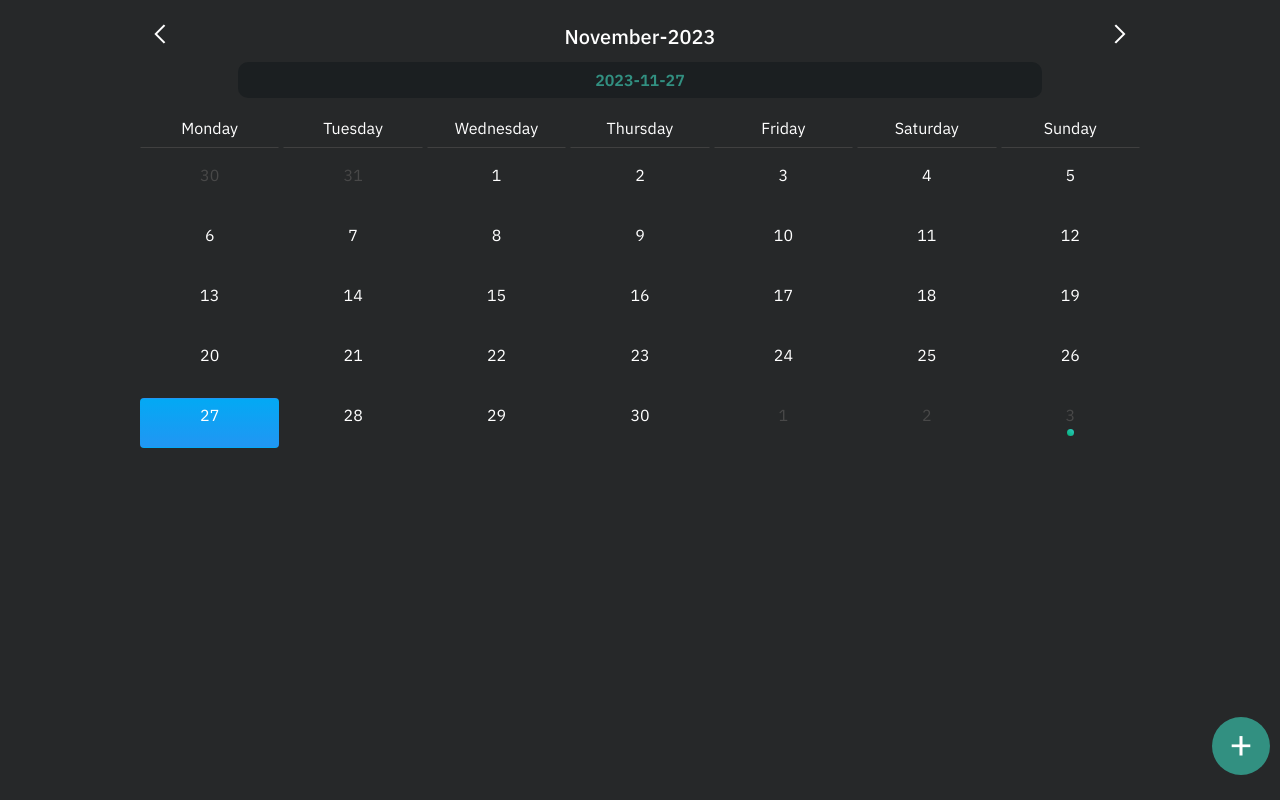
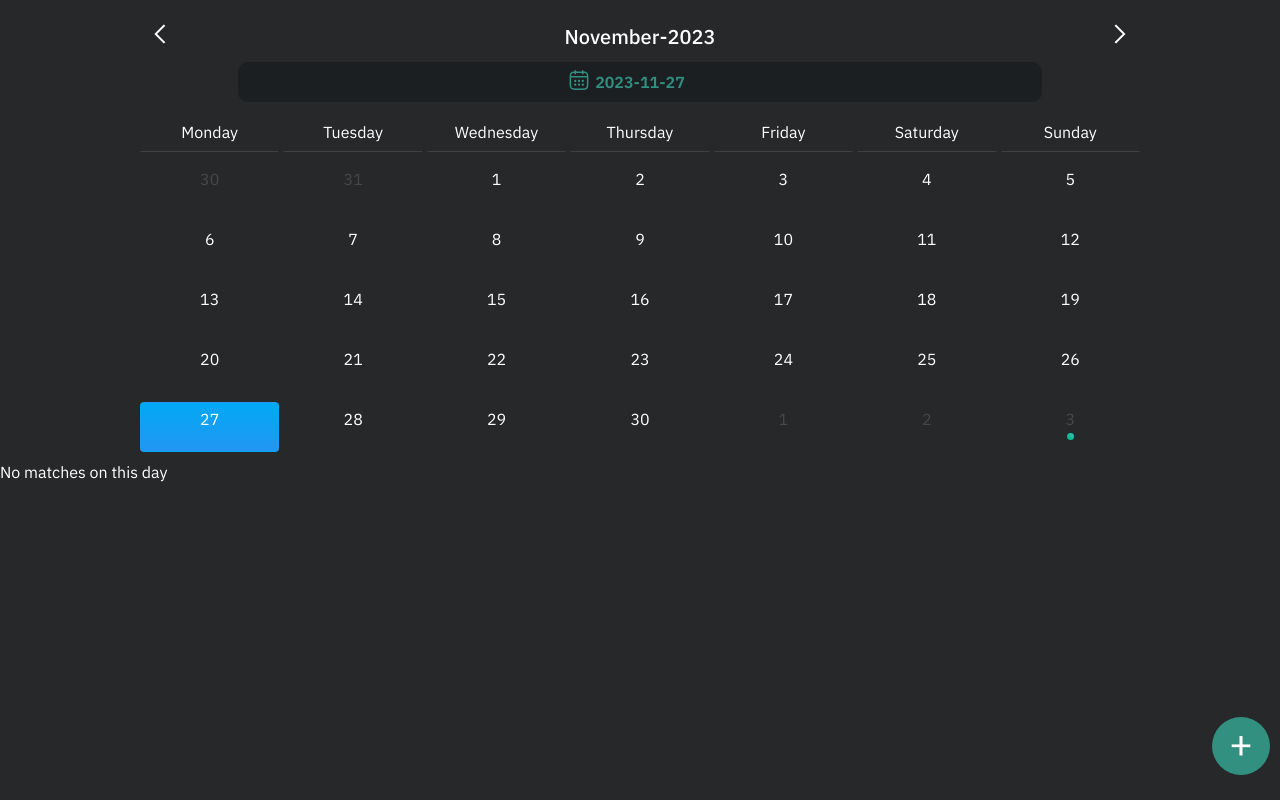
Before and after one commit to elekadam21/calendar, an Angular app in the folder calendar/: page / in a window 1280 px wide. Built offline with nearby package versions, Linux system fonts and the light colour scheme.

Commit message:
added calendar icon, collapsing for the calendar and basic match cards

```diff
--- a/calendar/src/app/app.component.scss
+++ b/calendar/src/app/app.component.scss
@@ -2,7 +2,7 @@
   font-family: "IBM Plex Sans", sans-serif;
   background: var(--bg-color);
   color: var(--font-color);
-  height: 100vh;
+  min-height: 100vh;
   display: block;
   box-sizing: border-box;
   -webkit-font-smoothing: antialiased;
--- a/calendar/src/app/calendar/calendar.module.ts
+++ b/calendar/src/app/calendar/calendar.module.ts
@@ -6,6 +6,7 @@ import { CommonModule } from "@angular/common";
 import { CalendarEventsComponent } from "./components/calendar-events/calendar-events.component";
 import { FloatButtonComponent } from "./components/float-button/float-button.component";
 import { MatchCardComponent } from "./components/match-card/match-card.component";
+import { CalendarIconComponent } from "./components/calendar-icon/calendar-icon.component";
 
 @NgModule({
   imports: [
@@ -16,7 +17,8 @@ import { MatchCardComponent } from "./components/match-card/match-card.component
     CalendarComponent,
     CalendarEventsComponent,
     FloatButtonComponent,
-    MatchCardComponent
+    MatchCardComponent,
+    CalendarIconComponent,
   ],
 })
 export class CalendarModule { }
--- a/calendar/src/app/calendar/components/calendar-events/calendar-events.component.scss
+++ b/calendar/src/app/calendar/components/calendar-events/calendar-events.component.scss
@@ -1,4 +1,11 @@
 :host {
   background-color: var(--app-bg-color);
   width: 100%;
+  height: 100%;
+
+  .calendar-events {
+    background-color: var(--app-bg-color);
+    width: 100%;
+    height: 100%;
+  }
 }
--- /dev/null
+++ b/calendar/src/app/calendar/components/calendar-icon/calendar-icon.component.html
@@ -0,0 +1,16 @@
+<svg xmlns="http://www.w3.org/2000/svg" viewBox="0 0 200.07 211.99">
+  <path class="cls-1"
+    d="m99.57,211.97c-20.33.1-40.63-.71-60.91-1.96-19.14-1.17-35.45-17.51-36.67-36.63-2.53-39.78-2.71-79.55-.17-119.34C3.23,32.08,20.11,16.15,42.21,15.98c.17,0,.33,0,.5,0,2.83-.05,6.26.87,8.32-.42,2.37-1.48.67-5.21,1-7.94C52.57,3.19,55.67.1,59.85,0c4.33-.1,7.73,3.12,8.17,7.76q.78,8.21,8.98,8.21c16.99,0,33.98-.09,50.97.07,3.31.03,4.17-.97,4.13-4.19C132,3.61,134.66-.05,140.11,0c5.37.05,7.95,3.66,7.84,12.02-.05,3.5,1.25,4.14,4.32,4.01,5.66-.25,11.31-.17,16.85,1.41,16.48,4.69,27.99,18.91,29.09,36.03,2.59,40.12,2.45,80.23-.18,120.33-1.24,18.88-17.61,35.02-36.54,36.21-20.62,1.3-41.25,2.09-61.91,1.96Zm.67-131.98c-26.15,0-52.3.1-78.45-.1-4.09-.03-5.33,1.02-5.43,5.15-.71,29.16-.33,58.29,1.67,87.39.78,11.28,10.11,20.76,21.37,21.52,40.43,2.74,80.88,2.78,121.31,0,11.05-.76,20.47-10.06,21.25-21.1,2.08-29.43,2.47-58.89,1.69-88.38-.1-3.84-1.43-4.57-4.98-4.55-26.15.15-52.3.08-78.45.08Zm-.46-16.02c26.15,0,52.31.02,78.46-.06,1.51,0,3.79,1.25,4.43-1.67,2.66-12.12-5.81-25.94-17.93-29.36-4.11-1.16-8.28-.58-12.4-.95-3.59-.33-4.46,1-4.38,4.45.17,7.82-2.5,11.49-7.78,11.59-5.42.1-8.25-3.67-8.05-11.8.09-3.76-1.35-4.27-4.6-4.24-16.49.15-32.98.05-49.48.09-3.13,0-6.87-.76-9.22.65-2.12,1.28-.45,5.24-.82,8-.58,4.31-3.98,7.38-8.11,7.3-4.14-.08-7.42-3.2-7.8-7.6-.17-1.99-.11-4-.05-5.99.05-1.66-.55-2.46-2.3-2.38-4.15.18-8.41-.23-12.44.53-12.43,2.34-18.51,10.92-19.78,26.22-.34,4.13.44,5.37,4.82,5.34,25.82-.22,51.64-.11,77.46-.11Z" />
+  <path class="cls-1"
+    d="m60.25,103.99c6.62.12,11.96,5.71,11.77,12.33-.18,6.6-5.85,11.9-12.45,11.65-6.4-.25-11.57-5.67-11.53-12.08.05-6.61,5.59-12.01,12.21-11.9Z" />
+  <path class="cls-1"
+    d="m99.94,127.97c-6.61-.05-12.01-5.6-11.9-12.21.12-6.6,5.73-11.96,12.33-11.77,6.41.18,11.63,5.54,11.65,11.96.02,6.61-5.47,12.07-12.08,12.02Z" />
+  <path class="cls-1"
+    d="m152.02,115.96c0,6.62-5.48,12.07-12.09,12.01-6.61-.06-12.01-5.61-11.89-12.22.12-6.41,5.43-11.68,11.85-11.76,6.63-.08,12.12,5.34,12.13,11.97Z" />
+  <path class="cls-1"
+    d="m72.02,155.9c.04,6.61-5.42,12.1-12.03,12.07-6.61-.02-12.04-5.55-11.95-12.16.09-6.41,5.38-11.71,11.79-11.82,6.63-.11,12.15,5.28,12.19,11.91Z" />
+  <path class="cls-1"
+    d="m112.02,155.98c0,6.61-5.5,12.06-12.11,11.99-6.61-.07-12-5.63-11.86-12.24.13-6.4,5.46-11.67,11.87-11.74,6.62-.07,12.11,5.37,12.11,11.99Z" />
+  <path class="cls-1"
+    d="m139.9,143.99c6.62-.07,12.11,5.36,12.11,11.99,0,6.62-5.5,12.06-12.11,12-6.41-.06-11.73-5.33-11.87-11.74-.14-6.61,5.25-12.17,11.86-12.24Z" />
+</svg>
--- /dev/null
+++ b/calendar/src/app/calendar/components/calendar-icon/calendar-icon.component.scss
@@ -0,0 +1,7 @@
+:host {
+  svg {
+    width: 20px;
+    height: 20px;
+    fill: var(--primary-color);
+  }
+}
--- a/calendar/src/app/calendar/components/calendar/calendar.component.html
+++ b/calendar/src/app/calendar/components/calendar/calendar.component.html
@@ -37,12 +37,14 @@
     </div>
 
     <!-- CURRENT DATE SELECTION -->
-    <div class="calendar-today-date">
+    <div class="calendar-today-date" (click)="openCalendar()">
+      <calendar-icon></calendar-icon>
       {{ calendarService.formatDateToString(calendarService.selectedDate) }}
+      <div class="fill"></div>
     </div>
 
     <!-- NORMAL VIEW -->
-    <div class="calendar-body" *ngSwitchCase="CalendarView.NORMAL">
+    <div class="calendar-body" *ngSwitchCase="CalendarView.NORMAL" [class.collapsed]="isCalendarCollapsed">
       <div class="calendar-weekdays">
         <div class="calendar-cell" *ngFor="let day of this.calendarService.weekdays">
           {{ day.toLocaleString('default', { weekday: wordSize }) }}
@@ -52,7 +54,7 @@
         <div class="calendar-cell" *ngFor="let day of [1,2,3,4,5,6,7]; let j = index"
           [class.non-current]="!calendarService.calendar[(i*7)+j].currentMonth"
           [class.selected]="isSelected(calendarService.calendar[(i*7)+j].date, 'date')"
-          (click)="selectDate(calendarService.calendar[(i*7)+j].date)">
+          (click)="selectDate(calendarService.calendar[(i*7)+j])">
           <span>{{ calendarService.calendar[(i*7)+j].dateShort }}</span>
           <span class="dot" *ngIf="calendarService.calendar[(i*7)+j].matches.length"></span>
           <span class="empty" *ngIf="!calendarService.calendar[(i*7)+j].matches.length"></span>
@@ -61,7 +63,7 @@
     </div>
 
     <!-- MONTH PICKER -->
-    <div class="calendar-body" *ngSwitchCase="CalendarView.MONTH_SELECT">
+    <div class="calendar-body" *ngSwitchCase="CalendarView.MONTH_SELECT" [class.collapsed]="isCalendarCollapsed">
       <div class="calendar-row" *ngFor="let row of [0,1,2,3]; let i = index">
         <div class="calendar-cell" *ngFor="let month of [0,1,2,3]; let j = index" [class.non-current]="!((i*4)+j < 12)"
           [class.selected]="isSelected(this.calendarService.months[(i*4)+j], 'month')"
@@ -72,7 +74,7 @@
     </div>
 
     <!-- YEAR PICKER -->
-    <div class="calendar-body" *ngSwitchCase="CalendarView.YEAR_SELECT">
+    <div class="calendar-body" *ngSwitchCase="CalendarView.YEAR_SELECT" [class.collapsed]="isCalendarCollapsed">
       <div class="calendar-row" *ngFor="let row of [0,1,2,3]; let i = index">
         <div class="calendar-cell" *ngFor="let month of [0,1,2,3]; let j = index"
           [class.selected]="isSelected(this.calendarService.years[(i*4)+j], 'year')"
@@ -84,12 +86,19 @@
   </div>
 </div>
 
-<div class="match-list">
-  <ng-container *ngFor="let item of calendarService.selectedDay?.matches">
-    <div class="match-card">
-      {{ item.season }}
-    </div>
-  </ng-container>
-</div>
+<ng-template #noMatches>
+  <div class="no-matches">
+    <span>No matches on this day</span>
+  </div>
+</ng-template>
+
+<ng-container *ngIf="calendarService.selectedDay?.matches?.length; else noMatches">
+  <div class="match-list">
+    <match-card *ngFor="let match of calendarService.selectedDay?.matches" [match]="match"></match-card>
+    <match-card *ngFor="let match of calendarService.selectedDay?.matches" [match]="match"></match-card>
+    <match-card *ngFor="let match of calendarService.selectedDay?.matches" [match]="match"></match-card>
+  </div>
+</ng-container>
+
 
 <float-button></float-button>
--- a/calendar/src/app/calendar/components/calendar/calendar.component.scss
+++ b/calendar/src/app/calendar/components/calendar/calendar.component.scss
@@ -1,6 +1,7 @@
 :host {
   background-color: var(--app-bg-color);
   width: 100%;
+  height: 100%;
 
   .calendar {
     position: relative;
@@ -44,6 +45,10 @@
   }
 
   .calendar-today-date {
+    display: flex;
+    justify-content: center;
+    align-items: center;
+    gap: 6px;
     text-align: center;
     background: var(--bg-color-darker);
     color: var(--primary-color);
@@ -52,12 +57,23 @@
     border-radius: 10px;
     width: 80%;
     margin: auto;
+
+    .fill {
+      width: 20px;
+      height: 20px;
+    }
   }
 
   .calendar-body {
     display: flex;
     flex-direction: column;
     height: 350px;
+    transition: height 0.1s;
+
+    &.collapsed {
+      height: 0px;
+      overflow: hidden;
+    }
   }
 
   .calendar-weekdays {
@@ -117,4 +133,12 @@
       display: inline-block;
     }
   }
+
+  .match-list {
+    display: flex;
+    flex-direction: column;
+    align-items: center;
+    gap: 10px;
+    padding-bottom: 10px;
+  }
 }
--- a/calendar/src/app/calendar/components/calendar/calendar.component.ts
+++ b/calendar/src/app/calendar/components/calendar/calendar.component.ts
@@ -12,11 +12,11 @@ export class CalendarComponent {
   CalendarView = CalendarView;
   view: CalendarView = CalendarView.NORMAL;
   wordSize: "long" | "short" | "narrow" | undefined = "short";
+  isCalendarCollapsed = false;
 
   constructor(
     public calendarService: CalendarService,
     private deviceService: DeviceService,
-    private cdr: ChangeDetectorRef,
   ) { }
 
   ngOnInit() {
@@ -45,6 +45,7 @@ export class CalendarComponent {
         console.log("error");
         break;
     }
+    this.openCalendar();
   }
 
   public isSelected(item: Date, type: string) {
@@ -63,9 +64,15 @@ export class CalendarComponent {
     }
   }
 
-  public selectDate(date: Date) {
-    this.calendarService.selectDate(date);
-    // this.cdr.detectChanges();
+  public openCalendar() {
+    this.isCalendarCollapsed = false;
+  }
+
+  public selectDate(day: CalendarDay) {
+    this.calendarService.selectDate(day.date);
+    if (day.matches.length) {
+      this.isCalendarCollapsed = true;
+    }
   }
 
   public selectMonth(date: Date) {
@@ -97,5 +104,6 @@ export class CalendarComponent {
         console.log("error");
         break;
     }
+    this.openCalendar();
   }
 }
--- a/calendar/src/app/calendar/components/float-button/float-button.component.scss
+++ b/calendar/src/app/calendar/components/float-button/float-button.component.scss
@@ -1,6 +1,6 @@
 :host {
   .float-button {
-    position: absolute;
+    position: fixed;
     bottom: 25px;
     right: 10px;
     z-index: 2;
--- a/calendar/src/app/calendar/components/match-card/match-card.component.html
+++ b/calendar/src/app/calendar/components/match-card/match-card.component.html
@@ -0,0 +1,3 @@
+<div class="match-card">
+  {{ match.homeTeam ? match.homeTeam.name : "unknown" }} - {{ match.awayTeam.name }}
+</div>
--- a/calendar/src/app/calendar/components/match-card/match-card.component.scss
+++ b/calendar/src/app/calendar/components/match-card/match-card.component.scss
@@ -0,0 +1,7 @@
+:host {
+  display: block;
+  width: 80%;
+  background-color: gray;
+  border-radius: 4px;
+  padding: 50px 10px;
+}
```
Also changed, not shown: calendar/src/app/calendar/components/calendar-icon/calendar-icon.component.ts (added, +8 -0 lines).
